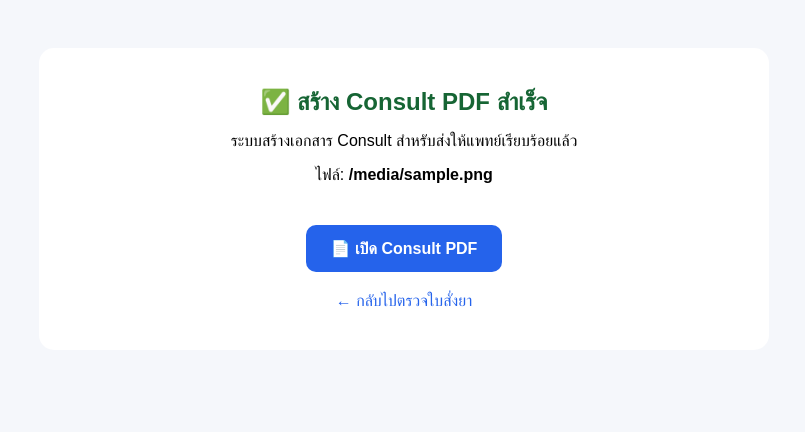
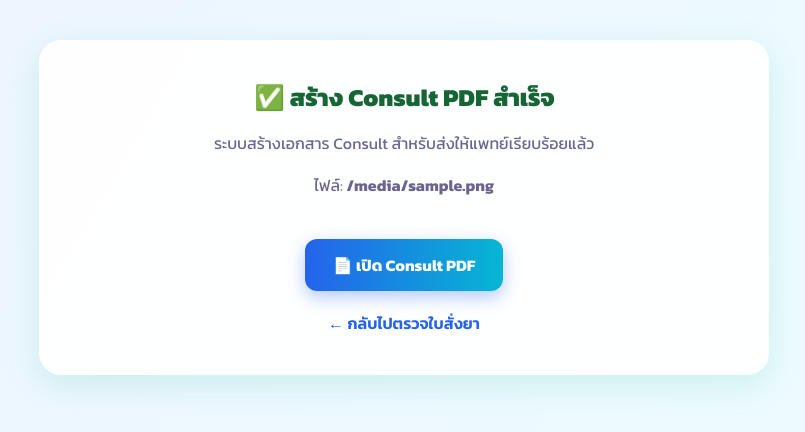
Before and after one commit to mydrugstock/drug-management, a Flask app: template templates/consult_success.html in a window 1280 px wide. Shown: the top 432 px of the page, without its empty margins (236-1041 px from the left). Run offline with Flask 3, Linux system fonts and the light colour scheme; the template is opened without the code that fills it: most values are stand-ins (such as "Sample title", 1, 10 or a date in 2020).

Commit message:
Update consult_success.html

```diff
--- a/templates/consult_success.html
+++ b/templates/consult_success.html
@@ -10,38 +10,75 @@
 
     <title>สร้าง Consult สำเร็จ</title>
 
+    <link rel="preconnect" href="https://fonts.googleapis.com">
+    <link href="https://fonts.googleapis.com/css2?family=Kanit:wght@300;400;500;600;700;800&display=swap" rel="stylesheet">
+
     <style>
 
+        @keyframes gradientShift {
+            0% { background-position: 0% 50%; }
+            50% { background-position: 100% 50%; }
+            100% { background-position: 0% 50%; }
+        }
+
+        @keyframes popIn {
+            0% { opacity: 0; transform: scale(0.85) translateY(20px); }
+            100% { opacity: 1; transform: scale(1) translateY(0); }
+        }
+
+        @keyframes bounceCheck {
+            0%, 100% { transform: scale(1); }
+            50% { transform: scale(1.15); }
+        }
+
         body {
-            font-family: Arial, sans-serif;
-            background: #f5f7fb;
+            font-family: 'Kanit', Arial, sans-serif;
+            background: linear-gradient(120deg, #ecfdf5, #eef2ff, #ecfeff);
+            background-size: 300% 300%;
+            animation: gradientShift 18s ease infinite;
             padding: 40px;
+            margin: 0;
         }
 
         .box {
             max-width: 650px;
             margin: auto;
-            background: white;
+            background: rgba(255,255,255,0.95);
             padding: 40px;
-            border-radius: 15px;
+            border-radius: 22px;
             text-align: center;
+            box-shadow: 0 10px 32px rgba(16,185,129,0.15);
+            animation: popIn 0.5s ease;
         }
 
         .success {
             color: #166534;
             font-size: 24px;
-            font-weight: bold;
+            font-weight: 800;
+            display: inline-block;
+            animation: bounceCheck 1.6s ease-in-out infinite;
+        }
+
+        p {
+            color: #6b6392;
+            line-height: 1.6;
         }
 
         .pdf-button {
             display: inline-block;
             margin-top: 25px;
-            padding: 14px 25px;
-            background: #2563eb;
+            padding: 14px 28px;
+            background: linear-gradient(90deg, #2563eb, #06b6d4);
             color: white;
             text-decoration: none;
-            border-radius: 10px;
-            font-weight: bold;
+            border-radius: 12px;
+            font-weight: 700;
+            box-shadow: 0 6px 18px rgba(37,99,235,0.35);
+            transition: transform 0.2s, box-shadow 0.2s;
+        }
+
+        .pdf-button:hover {
+            transform: translateY(-3px) scale(1.03);
         }
 
         .back {
@@ -49,6 +86,12 @@
             margin-top: 20px;
             color: #2563eb;
             text-decoration: none;
+            font-weight: 600;
+            transition: transform 0.2s;
+        }
+
+        .back:hover {
+            transform: translateX(-4px);
         }
 
     </style>
```
